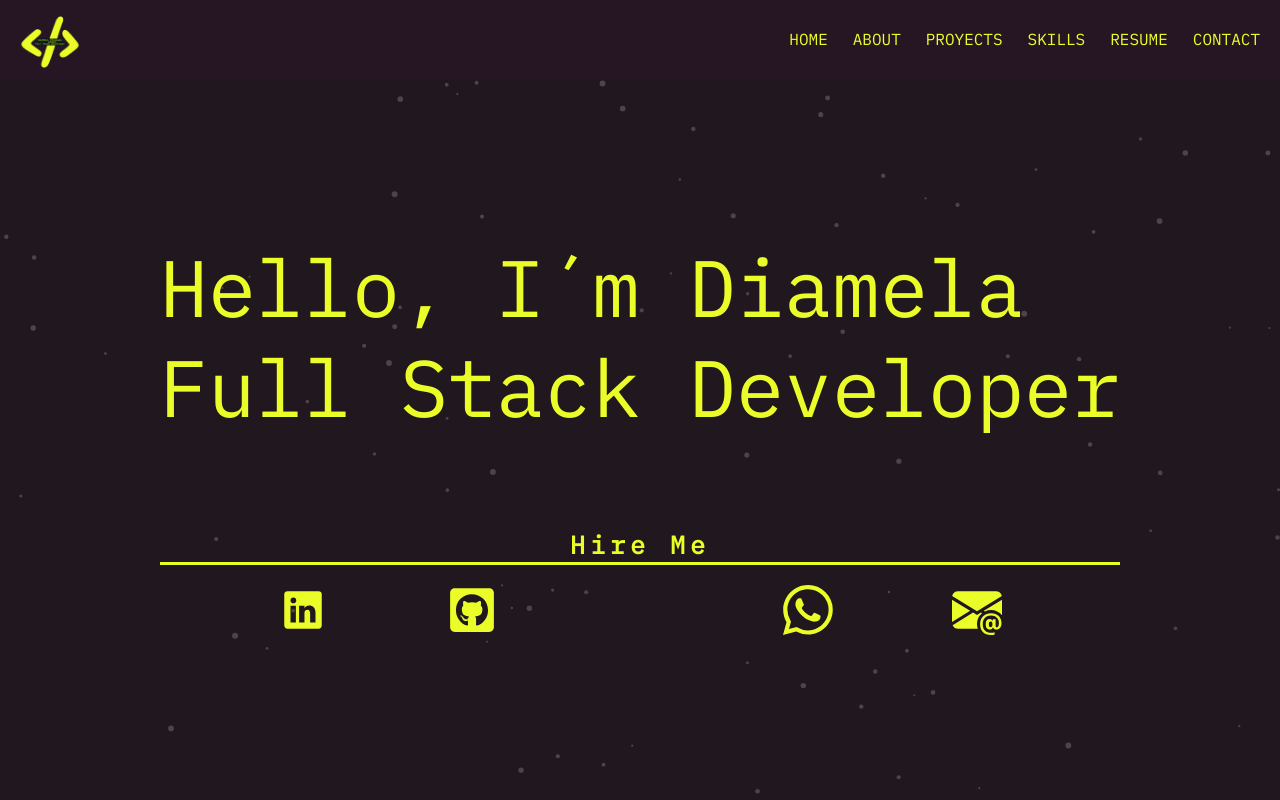
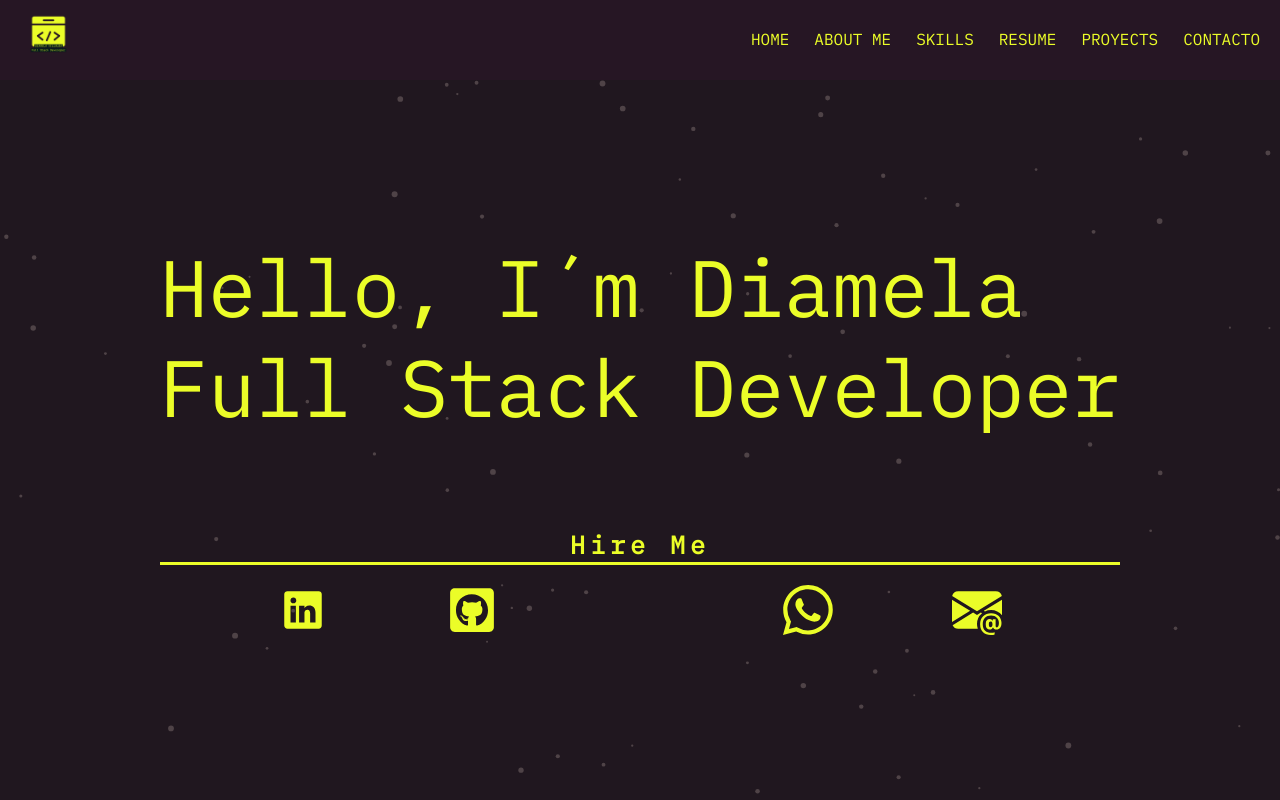
Before and after one commit to Diam29/Portfolio, a React (Vite) app: page / in a window 1280 px wide. Built offline with nearby package versions, Linux system fonts and the light colour scheme; some icons are missing; the HTML template or start-up script is replaced by a standard one; a web font is replaced by a local one.

Commit message:
Update NavBar.jsx

```diff
--- a/src/components/NavBar/NavBar.jsx
+++ b/src/components/NavBar/NavBar.jsx
@@ -1,36 +1,36 @@
 import React, { useState } from "react";
 import { Link } from "react-router-dom";
-import Logo from "../../img/Logo6-1.png";
+import Logo from "../../img/Logo-1.png";
 import { HiX } from "react-icons/hi";
 import { FaBars } from "react-icons/fa";
 import "./styles.scss";
 
-// const data = [
-//   {
-//     label: "HOME",
-//     to: "/",
-//   },
-//   {
-//     label: "ABOUT ME",
-//     to: "/about",
-//   },
-//   {
-//     label: "SKILLS",
-//     to: "/skills",
-//   },
-//   {
-//     label: "RESUME",
-//     to: "/resume",
-//   },
-//   {
-//     label: "PROYECTS",
-//     to: "/proyects",
-//   },
-//   {
-//     label: "CONTACTO",
-//     to: "/contacto",
-//   }
-// ];
+const data = [
+  {
+    label: "HOME",
+    to: "/",
+  },
+  {
+    label: "ABOUT ME",
+    to: "/about",
+  },
+  {
+    label: "SKILLS",
+    to: "/skills",
+  },
+  {
+    label: "RESUME",
+    to: "/resume",
+  },
+  {
+    label: "PROYECTS",
+    to: "/proyects",
+  },
+  {
+    label: "CONTACTO",
+    to: "/contact",
+  }
+];
 
 const NavBar = () => {
   const [toggleIcon, setToggleIcon] = useState(false);
@@ -48,55 +48,19 @@ const NavBar = () => {
           </Link>
         </div>
         <ul className={`navbar__container__menu ${toggleIcon ? "active" : ""}`}>
-
-          <li className="navbar__container__menu__item">
-            <Link
-              className="navbar__container__menu__item__links"
-              to={'/'}
-            >
-              HOME
-            </Link>
-          </li>
-          <li className="navbar__container__menu__item">
-            <Link
-              className="navbar__container__menu__item__links"
-              to={'/about'}
-            >
-              ABOUT
-            </Link>
-          </li>
-          <li className="navbar__container__menu__item">
-            <Link
-              className="navbar__container__menu__item__links"
-              to={'/proyects'}
-            >
-              PROYECTS
-            </Link>
-          </li>
-          <li className="navbar__container__menu__item">
-            <Link
-              className="navbar__container__menu__item__links"
-              to={'/skills'}
-            >
-              SKILLS
-            </Link>
-          </li>
-          <li className="navbar__container__menu__item">
-            <Link
-              className="navbar__container__menu__item__links"
-              to={'/resume'}
-            >
-              RESUME
-            </Link>
-          </li>
-          <li className="navbar__container__menu__item">
-            <Link
-              className="navbar__container__menu__item__links"
-              to={'/contact'}
-            >
-              CONTACT
-            </Link>
-          </li>
+          {
+            data.map((item, key) => (
+              <li key={key} className="navbar__container__menu__item">
+                <Link
+                  className="navbar__container__menu__item__links"
+                  to={item.to}
+                  onClick={handleToggleIcon}
+                >
+                  {item.label}
+                </Link>
+              </li>
+            ))
+          }
         </ul>
         <div className="nav-icon" onClick={handleToggleIcon}>
           {toggleIcon ? <HiX size={30} /> : <FaBars size={30} />}
```
